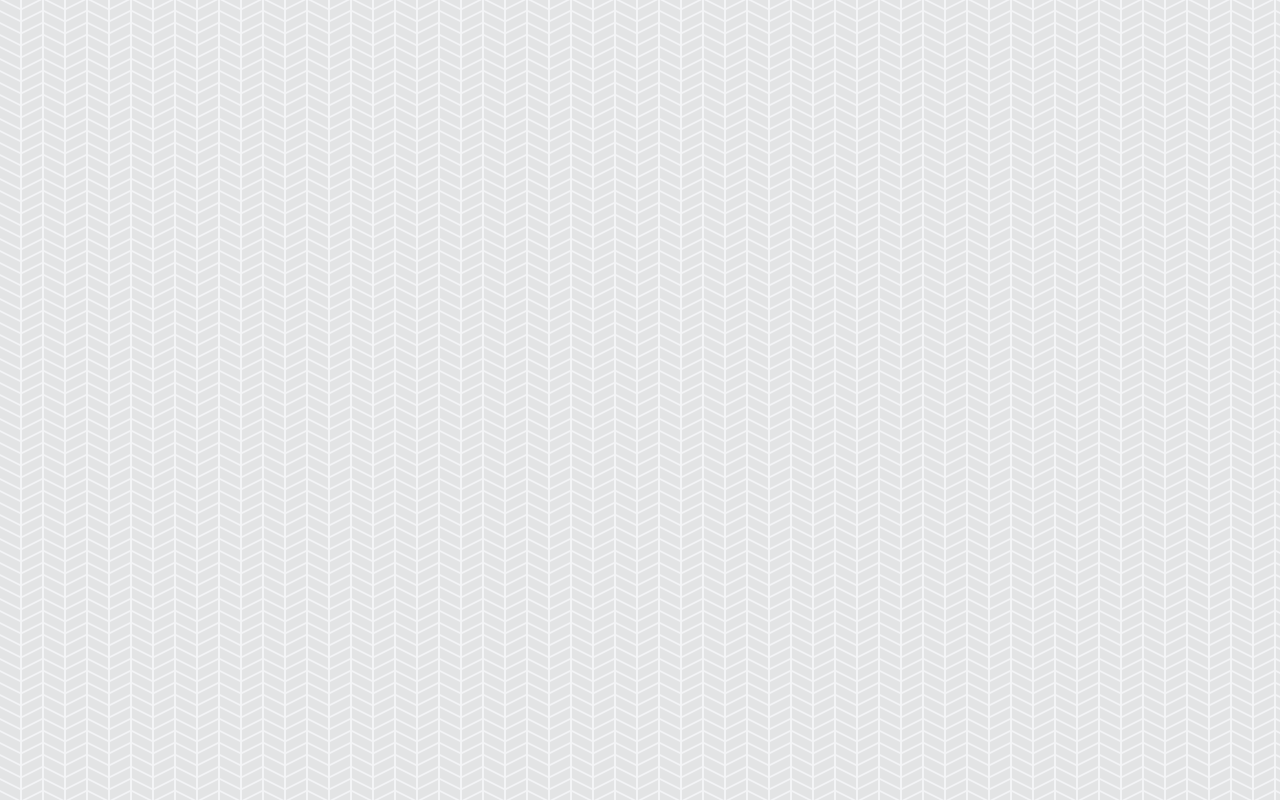
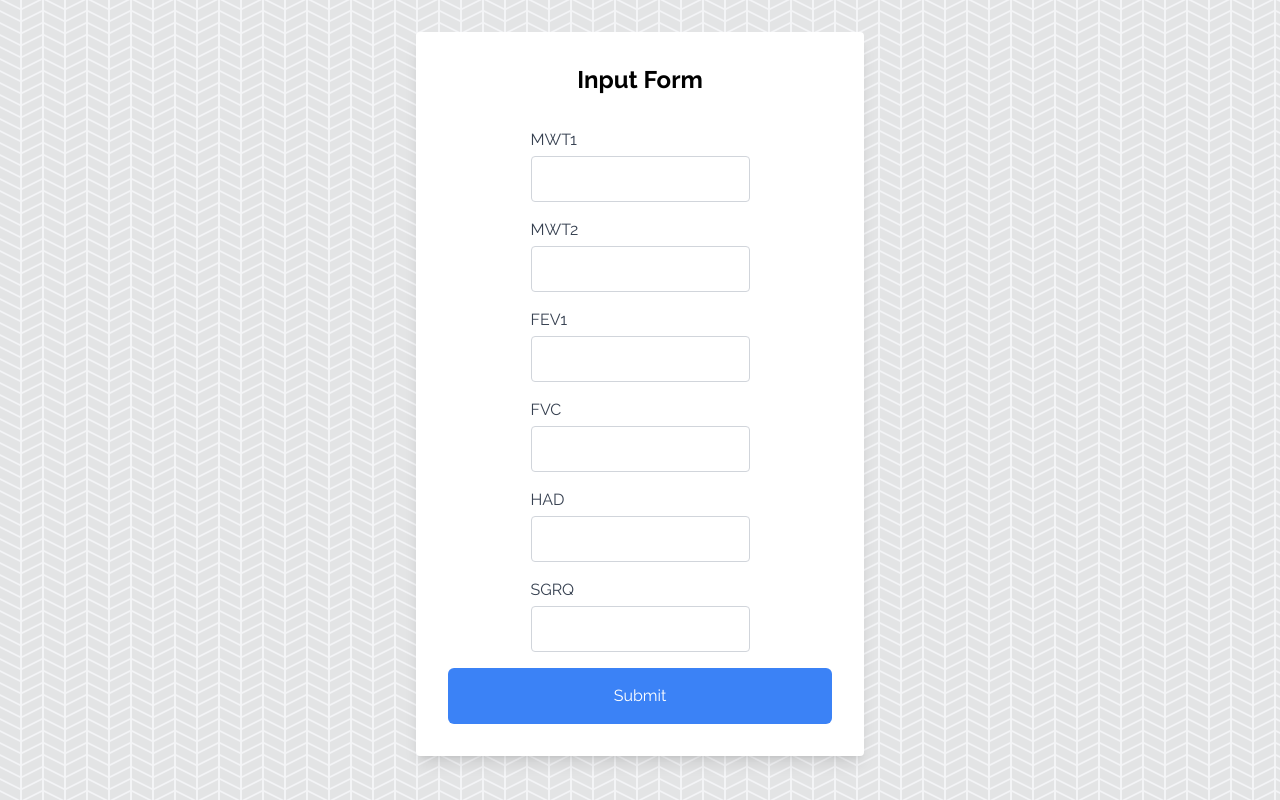
Before and after one commit to AnishG-git/Axxess2024, a React (Create React App) app in the folder frontend/: page /foms in a window 1280 px wide. Before the commit this address had no page. Built offline with nearby package versions, Linux system fonts and the light colour scheme.

Commit message:
retrying commit

```diff
--- a/frontend/package.json
+++ b/frontend/package.json
@@ -11,6 +11,7 @@
     "react-date-picker": "^10.6.0",
     "react-datepicker": "^6.1.0",
     "react-dom": "^18.2.0",
+    "react-hook-form": "^7.50.1",
     "react-router-dom": "^6.22.1",
     "react-scripts": "5.0.1",
     "recharts": "^2.12.0",
--- a/frontend/src/App.js
+++ b/frontend/src/App.js
@@ -6,6 +6,7 @@
 import Signup from "./pages/signup";
 import Dashboard from "./pages/dashboard";
 import Inventory from "./pages/inventory";
+import Foms from "./pages/foms";
 
 function App() {
   return (
@@ -15,6 +16,8 @@
       <Route path="/signup" element={<Signup />} />
       <Route path="/dashboard" element={<Dashboard />} />
       <Route path="/inventory" element={<Inventory />} />
+      <Route path="/foms" element={<Foms />} />
+
     </Routes>
   );
 }
--- /dev/null
+++ b/frontend/src/pages/foms.js
@@ -0,0 +1,50 @@
+import React from 'react';
+import { useForm } from 'react-hook-form';
+
+function Foms() {
+  const {
+    register,
+    handleSubmit,
+    formState: { errors },
+  } = useForm();
+  const onSubmit = data => console.log(data);
+  console.log(errors);
+
+  return (
+    <div className="flex items-center justify-center mt-8">
+      <div className="bg-white p-8 rounded shadow-lg w-full max-w-md">
+        <h2 className="text-2xl font-bold mb-8 text-center">Input Form</h2>
+
+        <form onSubmit={handleSubmit(onSubmit)} className="flex flex-col items-center justify-center space-y-4 mt-8">
+          <label className="block">
+            <span className="text-gray-700">MWT1</span>
+            <input type="number" {...register('MWT1', {})} className="p-2 text-lg rounded border border-gray-300 mt-1 block w-full" />
+          </label>
+          <label className="block">
+            <span className="text-gray-700">MWT2</span>
+            <input type="number" {...register('MWT2', {})} className="p-2 text-lg rounded border border-gray-300 mt-1 block w-full" />
+          </label>
+          <label className="block">
+            <span className="text-gray-700">FEV1</span>
+            <input type="number" {...register('FEV1', {})} className="p-2 text-lg rounded border border-gray-300 mt-1 block w-full" />
+          </label>
+          <label className="block">
+            <span className="text-gray-700">FVC</span>
+            <input type="number" {...register('FVC', {})} className="p-2 text-lg rounded border border-gray-300 mt-1 block w-full" />
+          </label>
+          <label className="block">
+            <span className="text-gray-700">HAD</span>
+            <input type="number" {...register('HAD', { max: 10, min: 1 })} className="p-2 text-lg rounded border border-gray-300 mt-1 block w-full" />
+          </label>
+          <label className="block">
+            <span className="text-gray-700">SGRQ</span>
+            <input type="number" {...register('SGRQ', { max: 10, min: 1 })} className="p-2 text-lg rounded border border-gray-300 mt-1 block w-full" />
+          </label>
+
+          <input type="submit" className="w-full p-4 bg-blue-500 text-white rounded-md hover:bg-blue-600" />
+        </form>
+      </div>
+    </div>
+  );
+}
+export default Foms;
--- a/frontend/src/pages/signup.js
+++ b/frontend/src/pages/signup.js
@@ -13,7 +13,7 @@
   const [phoneNumber, setPhoneNumber] = useState('');
   const [dateOfBirth, setDateOfBirth] = useState(new Date());
   const [name, setName] = useState('');
-  const [packYear, setPackYear] = useState('');
+  const [packYear, setPackYear] = useState(0);
   const [sex, setSex] = useState('');
   const [email, setEmail] = useState('');
   const [password, setPassword] = useState(0);
@@ -61,8 +61,13 @@
         last_name: name.split(' ')[1],
         phone_number: phoneNumber,
         dob: dateOfBirth.toISOString().slice(0, 10),
-        pack_history: packYear,
-        sex: sex
+        pack_history: Number(packYear),
+        sex: sex,
+        diabetes: diabetes,
+        muscular: muscular,
+        hypertension: hypertension,
+        atrial_fib: atrialfib,
+        ihd: ihd
       });
       console.log(response);
     } catch (error) {
```
Also changed, not shown: 2 other files (tests, documents, lock files or other folders).
